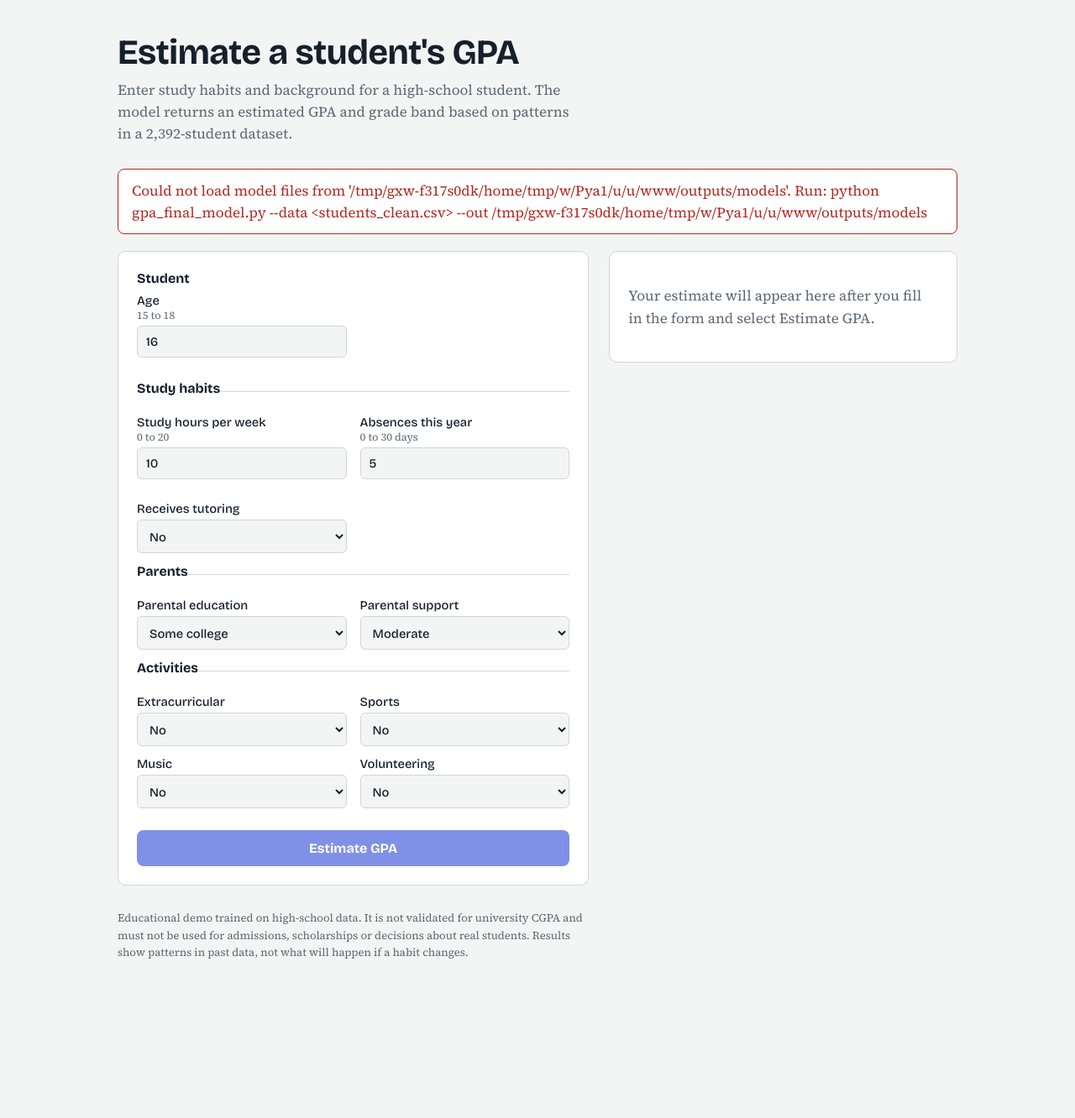
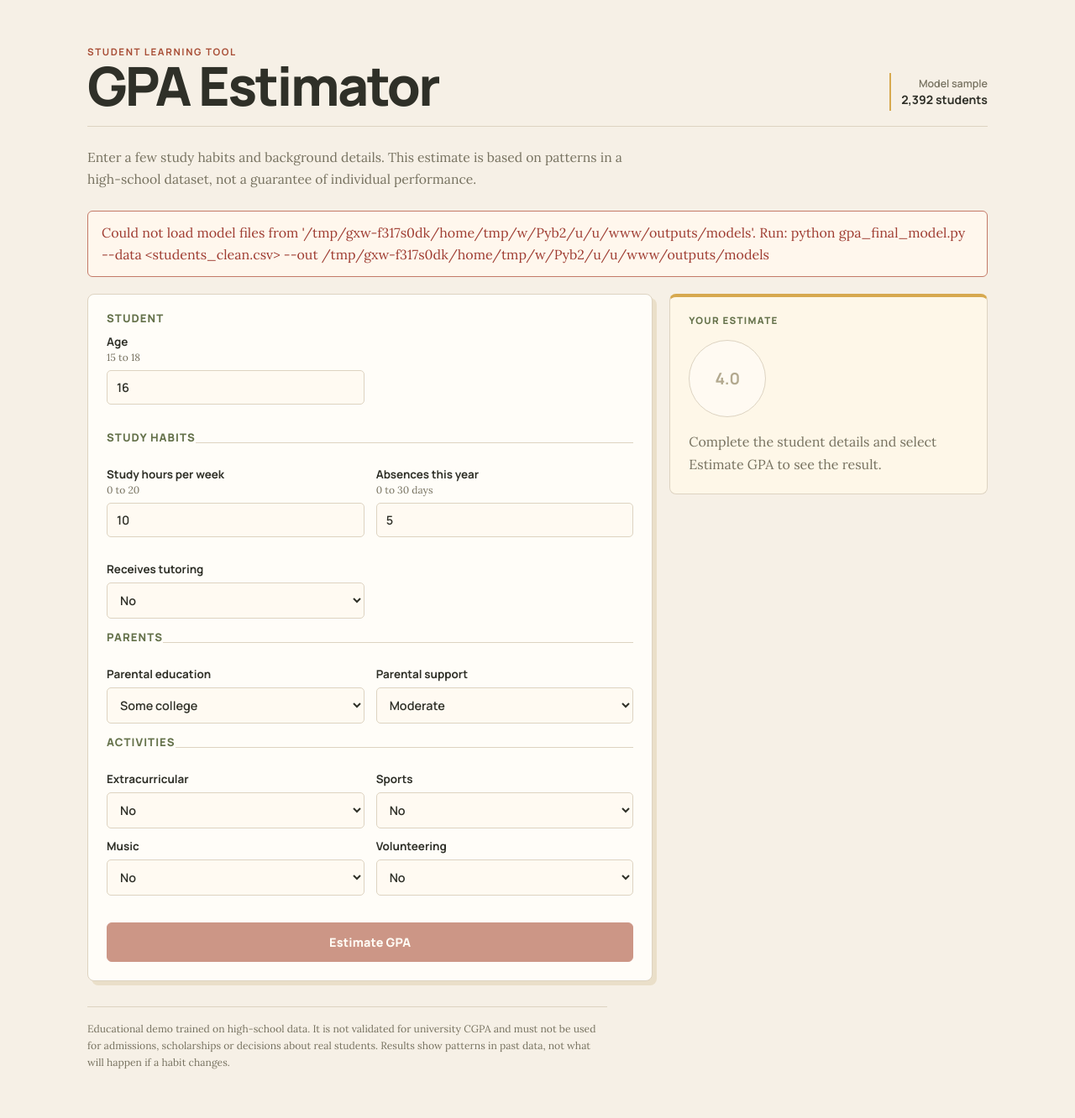
Before and after one commit to Ashhadmemon/Ai-lab-project, a Flask app: page / in a window 1280 px wide. Shown: the whole page at 84% size. Before the commit the page ends 1143 px from the top, so only its background shows below. Run offline with Flask 3, Linux system fonts and the light colour scheme.

Commit message:
UI changes

```diff
--- a/templates/index.html
+++ b/templates/index.html
@@ -5,54 +5,65 @@
 <meta name="viewport" content="width=device-width, initial-scale=1">
 <title>GPA estimator for high-school students</title>
 <link rel="preconnect" href="https://fonts.googleapis.com">
-<link href="https://fonts.googleapis.com/css2?family=Bricolage+Grotesque:wght@500;700&family=Source+Serif+4:wght@400;600&display=swap" rel="stylesheet">
+<link href="https://fonts.googleapis.com/css2?family=Lora:wght@400;600&family=Manrope:wght@600;700;800&display=swap" rel="stylesheet">
 <style>
-:root{--paper:#f2f5f3;--card:#fff;--ink:#16202b;--mute:#5b6773;--line:#cfd8d3;
---blue:#2c47d6;--blue-d:#1f33a3;--mark:#f0b429;--bad:#b3261e;--ok:#1d6b4a;
---head:"Bricolage Grotesque","Segoe UI",system-ui,sans-serif;--body:"Source Serif 4",Georgia,serif}
-@media (prefers-color-scheme:dark){:root{--paper:#11171d;--card:#1a232c;--ink:#e8eef2;--mute:#9aa8b4;--line:#2d3a46;--blue:#7d92ff;--blue-d:#a4b3ff;--bad:#ff8a80;--ok:#6fd4a4}}
+:root{--canvas:#f6f0e6;--paper:#fffaf2;--card:#fffdf8;--ink:#2f3028;--mute:#777260;
+--line:#ddd3c1;--terracotta:#a84d35;--terracotta-dark:#843a28;--olive:#65724b;--gold:#d7a94f;
+--bad:#9f3d32;--ok:#58703d;--head:"Manrope","Trebuchet MS",sans-serif;--body:"Lora",Georgia,serif}
 *{box-sizing:border-box}
-body{margin:0;background:var(--paper);color:var(--ink);font:17px/1.55 var(--body)}
-main{max-width:1040px;margin:0 auto;padding:40px 20px 64px}
-h1{font:700 clamp(1.8rem,4vw,2.6rem)/1.1 var(--head);margin:0 0 8px;letter-spacing:-.01em}
-.lede{color:var(--mute);max-width:60ch;margin:0 0 28px}
-.grid{display:grid;grid-template-columns:1.15fr .85fr;gap:24px;align-items:start}
-@media(max-width:820px){.grid{grid-template-columns:1fr}}
-.panel{background:var(--card);border:1px solid var(--line);border-radius:10px;padding:22px}
-fieldset{border:0;border-top:1px solid var(--line);margin:0 0 6px;padding:14px 0 6px}
+body{margin:0;background:var(--canvas);color:var(--ink);font:16px/1.65 var(--body)}
+main{max-width:1120px;margin:0 auto;padding:34px 24px 56px}
+.app-header{display:flex;justify-content:space-between;align-items:flex-end;gap:24px;padding:22px 0 18px;border-bottom:1px solid var(--line);margin-bottom:24px}
+.eyebrow{margin:0 0 4px;font:700 .72rem/1 var(--head);letter-spacing:.14em;text-transform:uppercase;color:var(--terracotta)}
+h1{font:800 clamp(2.2rem,5vw,4.1rem)/.95 var(--head);letter-spacing:-.04em;margin:0}
+.dataset{text-align:right;font:600 .78rem/1.4 var(--head);color:var(--mute);border-left:2px solid var(--gold);padding:4px 0 4px 12px}
+.dataset span,.dataset strong{display:block}.dataset strong{color:var(--ink);font-size:.88rem}
+.lede{color:var(--mute);max-width:68ch;margin:0 0 24px;font-size:.98rem}
+.grid{display:grid;grid-template-columns:minmax(0,1.28fr) minmax(300px,.72fr);gap:20px;align-items:start}
+@media(max-width:820px){main{padding:24px 16px 44px}.grid{grid-template-columns:1fr}.app-header{align-items:flex-start}.dataset{margin-top:4px}}
+.panel{background:var(--card);border:1px solid var(--line);border-radius:8px;padding:22px}
+form.panel{box-shadow:5px 5px 0 #eadfc9}
+fieldset{border:0;border-top:1px solid var(--line);margin:0 0 8px;padding:16px 0 8px}
 fieldset:first-of-type{border-top:0;padding-top:0}
-legend{font:700 1rem var(--head);padding:0 0 8px}
-.row{display:grid;grid-template-columns:1fr 1fr;gap:12px 16px}
+legend{font:800 .82rem/1 var(--head);letter-spacing:.08em;text-transform:uppercase;padding:0 0 12px;color:var(--olive)}
+.row{display:grid;grid-template-columns:1fr 1fr;gap:12px 14px}
 @media(max-width:520px){.row{grid-template-columns:1fr}}
-label{display:block;font:500 .92rem var(--head)}
-.hint{display:block;font:400 .8rem var(--body);color:var(--mute)}
-input,select{width:100%;margin-top:4px;padding:9px 10px;font:inherit;color:var(--ink);background:var(--paper);border:1px solid var(--line);border-radius:6px}
-input:focus-visible,select:focus-visible,button:focus-visible{outline:3px solid var(--mark);outline-offset:1px}
-.err{color:var(--bad);font-size:.82rem;min-height:1.1em;display:block}
-button{margin-top:14px;width:100%;padding:12px;font:700 1rem var(--head);color:#fff;background:var(--blue);border:0;border-radius:8px;cursor:pointer}
-button:hover{background:var(--blue-d)}button:disabled{opacity:.6;cursor:wait}
-.result{position:sticky;top:20px}
-.empty{color:var(--mute)}
-.gpa{font:700 5rem/1 var(--head);letter-spacing:-.03em;margin:4px 0}
-.scale{height:10px;border-radius:5px;background:linear-gradient(90deg,#c9d3cf,#c9d3cf);position:relative;margin:8px 0 4px}
-.scale i{position:absolute;left:0;top:0;height:100%;border-radius:5px;background:var(--blue)}
-.scale-l{display:flex;justify-content:space-between;color:var(--mute);font-size:.78rem}
-.band{display:inline-block;background:var(--mark);color:#16202b;font:700 1rem var(--head);padding:3px 12px;border-radius:999px;margin-top:12px}
-dl{margin:14px 0 0;font-size:.92rem}dt{color:var(--mute)}dd{margin:0 0 8px}
-.tips{margin:16px 0 0;padding:0;list-style:none}
-.tips h2{font:700 .95rem var(--head);margin:0 0 8px}
-.tip{display:flex;justify-content:space-between;gap:10px;align-items:baseline;padding:8px 0;border-top:1px solid var(--line)}
-.tip:first-of-type{border-top:0}
-.tip-gain{font:700 .85rem var(--head);color:var(--ok);white-space:nowrap}
-.note{border-left:3px solid var(--mark);padding:2px 10px;margin:14px 0 0;font-size:.85rem;color:var(--mute)}
-.banner{background:var(--card);border:1px solid var(--bad);color:var(--bad);padding:12px 16px;border-radius:8px;margin-bottom:20px}
-footer{margin-top:28px;color:var(--mute);font-size:.82rem;max-width:80ch}
+label{display:block;font:700 .84rem/1.35 var(--head)}
+.hint{display:block;font:400 .75rem/1.35 var(--body);color:var(--mute);margin-top:2px}
+input,select{width:100%;margin-top:7px;padding:10px 11px;font:600 .9rem var(--head);color:var(--ink);background:var(--paper);border:1px solid var(--line);border-radius:5px;transition:border-color .15s ease,box-shadow .15s ease}
+input:hover,select:hover{border-color:#b9ad96}
+input:focus-visible,select:focus-visible,button:focus-visible{outline:3px solid #efd9a5;outline-offset:2px;border-color:var(--terracotta)}
+.err{color:var(--bad);font-size:.76rem;min-height:1.1em;display:block;margin-top:3px}
+button{margin-top:16px;width:100%;padding:13px 16px;font:800 .9rem var(--head);letter-spacing:.01em;color:#fffaf2;background:var(--terracotta);border:1px solid var(--terracotta);border-radius:6px;cursor:pointer;transition:background .15s ease,transform .15s ease}
+button:hover{background:var(--terracotta-dark);transform:translateY(-1px)}button:active{transform:translateY(0)}button:disabled{opacity:.58;cursor:wait;transform:none}
+.result{position:sticky;top:20px;background:#fef7e8;border-top:4px solid var(--gold)}
+.result-kicker{font:800 .72rem/1 var(--head);letter-spacing:.11em;text-transform:uppercase;color:var(--olive)}
+.empty{color:var(--mute);margin:14px 0 0}
+.empty-mark{width:92px;height:92px;border-radius:50%;border:1px solid var(--line);display:grid;place-items:center;margin:18px 0 16px;color:#b3a98f;font:700 1.2rem var(--head);background:var(--paper)}
+.gpa{font:800 5.6rem/.9 var(--head);letter-spacing:-.06em;margin:14px 0 16px;color:var(--terracotta)}
+.scale{height:9px;border-radius:2px;background:#e7decb;position:relative;margin:8px 0 5px}
+.scale i{position:absolute;left:0;top:0;height:100%;border-radius:2px;background:var(--olive)}
+.scale-l{display:flex;justify-content:space-between;color:var(--mute);font:700 .72rem var(--head)}
+.band{display:inline-block;background:#e8edcf;color:#4f5d37;font:800 .78rem var(--head);padding:5px 9px;border-radius:4px;margin-top:14px}
+dl{margin:16px 0 0;font-size:.88rem}dt{color:var(--mute);font-family:var(--head);font-weight:700}dd{margin:3px 0 8px}
+.tips{margin:18px 0 0;padding:0;list-style:none}.tips h2{font:800 .82rem var(--head);margin:0 0 6px;color:var(--olive)}
+.tip{display:flex;justify-content:space-between;gap:10px;align-items:baseline;padding:9px 0;border-top:1px solid var(--line)}
+.tip:first-of-type{border-top:0}.tip-gain{font:800 .78rem var(--head);color:var(--ok);white-space:nowrap}
+.note{border-left:3px solid var(--gold);padding:2px 0 2px 11px;margin:14px 0 0;font-size:.8rem;color:var(--mute)}
+.banner{background:#fff7ed;border:1px solid #c47a68;color:var(--bad);padding:12px 16px;border-radius:6px;margin-bottom:20px}
+footer{margin-top:30px;padding-top:16px;border-top:1px solid var(--line);color:var(--mute);font-size:.76rem;max-width:82ch}
 </style>
 </head>
 <body>
 <main>
-<h1>Estimate a student's GPA</h1>
-<p class="lede">Enter study habits and background for a high-school student. The model returns an estimated GPA and grade band based on patterns in a 2,392-student dataset.</p>
+<header class="app-header">
+  <div>
+    <p class="eyebrow">Student learning tool</p>
+    <h1>GPA Estimator</h1>
+  </div>
+  <div class="dataset"><span>Model sample</span><strong>2,392 students</strong></div>
+</header>
+<p class="lede">Enter a few study habits and background details. This estimate is based on patterns in a high-school dataset, not a guarantee of individual performance.</p>
 
 {% if model_error %}<div class="banner" role="alert">{{ model_error }}</div>{% endif %}
 
@@ -95,7 +106,9 @@ footer{margin-top:28px;color:var(--mute);font-size:.82rem;max-width:80ch}
 </form>
 
 <aside class="panel result" aria-live="polite" id="out">
-  <p class="empty">Your estimate will appear here after you fill in the form and select Estimate GPA.</p>
+  <div class="result-kicker">Your estimate</div>
+  <div class="empty-mark" aria-hidden="true">4.0</div>
+  <p class="empty">Complete the student details and select Estimate GPA to see the result.</p>
 </aside>
 </div>
 
@@ -135,7 +148,7 @@ form.addEventListener("submit", async ev => {
     const top = Object.entries(probs).sort((a, b) => b[1] - a[1]).slice(0, 2)
       .map(([b, p]) => `${b} ${Math.round(p * 100)}%`).join(", ");
     out.innerHTML = `
-      <div>Estimated GPA</div>
+      <div class="result-kicker">Estimated GPA</div>
       <div class="gpa">${data.predicted_gpa.toFixed(2)}</div>
       <div class="scale" role="img" aria-label="GPA ${data.predicted_gpa} out of 4"><i style="width:${pct}%"></i></div>
       <div class="scale-l"><span>0</span><span>4.0</span></div>
```
